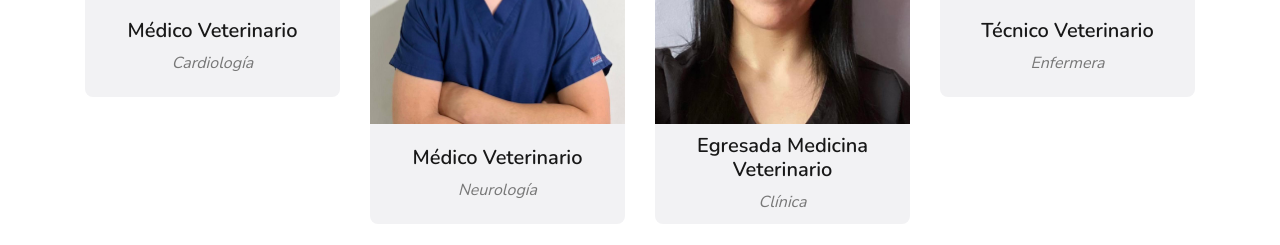
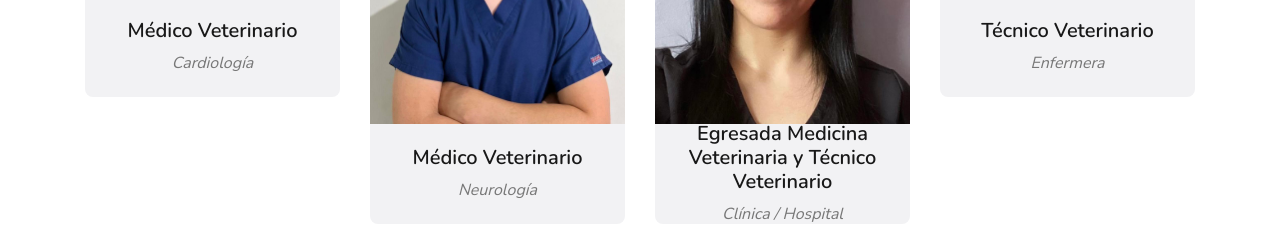
Before and after one commit to Crubvet/Crubvet.github.io, a plain HTML site: page about.html in a window 1280 px wide. Shown: the part 2842-3087 px from the top of the page. Drawn offline with nearby package versions, Linux system fonts and the light colour scheme.

Commit message:
Update about.html

```diff
--- a/about.html
+++ b/about.html
@@ -653,8 +653,8 @@
                     <img class="card-img-top" src="img/team-17.jpg" alt="">
                     <div class="card-body text-center p-0">
                         <div class="team-text d-flex flex-column justify-content-center bg-light">
-                            <h5>Egresada Medicina Veterinario</h5>
-                            <i>Clínica</i>
+                            <h5>Egresada Medicina Veterinaria y Técnico Veterinario</h5>
+                            <i>Clínica / Hospital</i>
                         </div>
                         <div class="team-social d-flex align-items-center justify-content-center bg-dark">
                             <div class="team-contact-name text-white" aria-hidden="false">Francisca Ibaceta</div>
```
